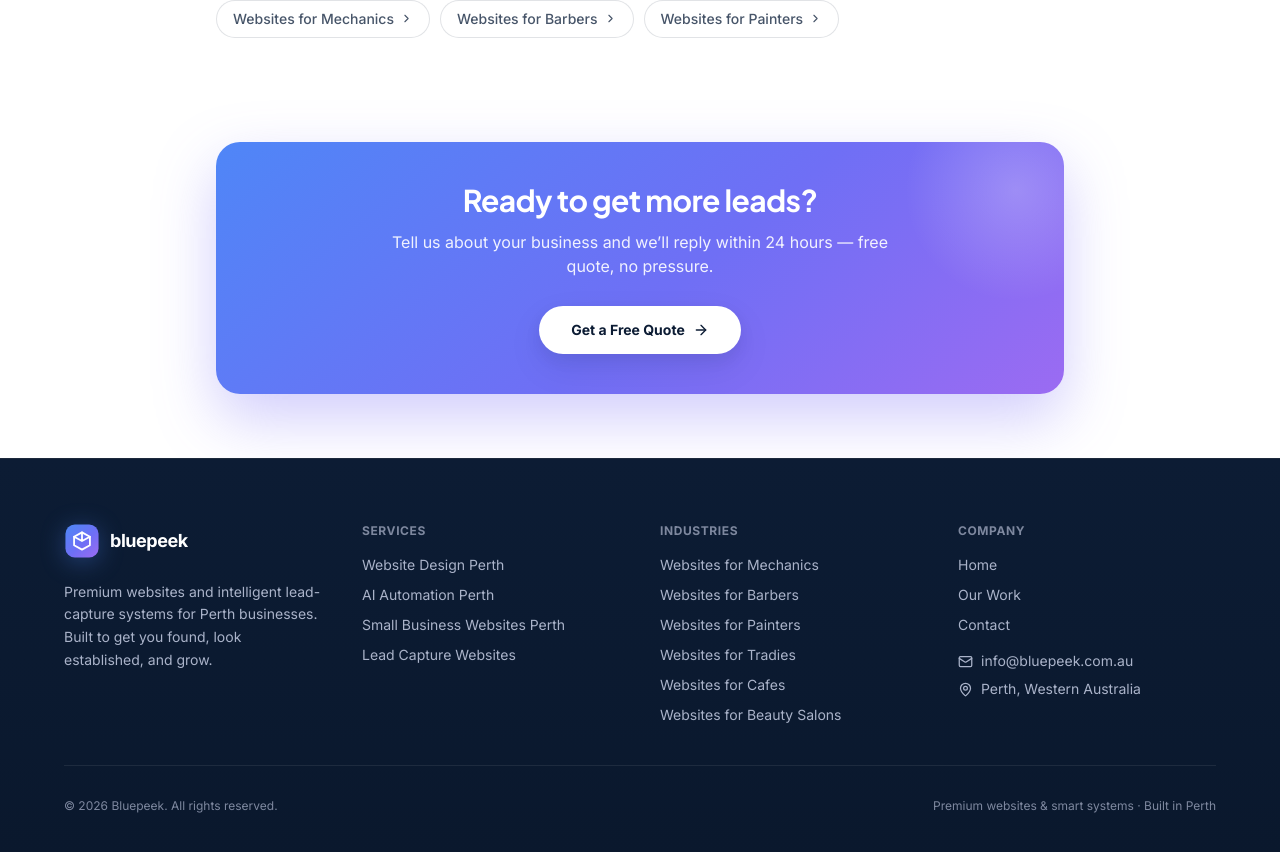
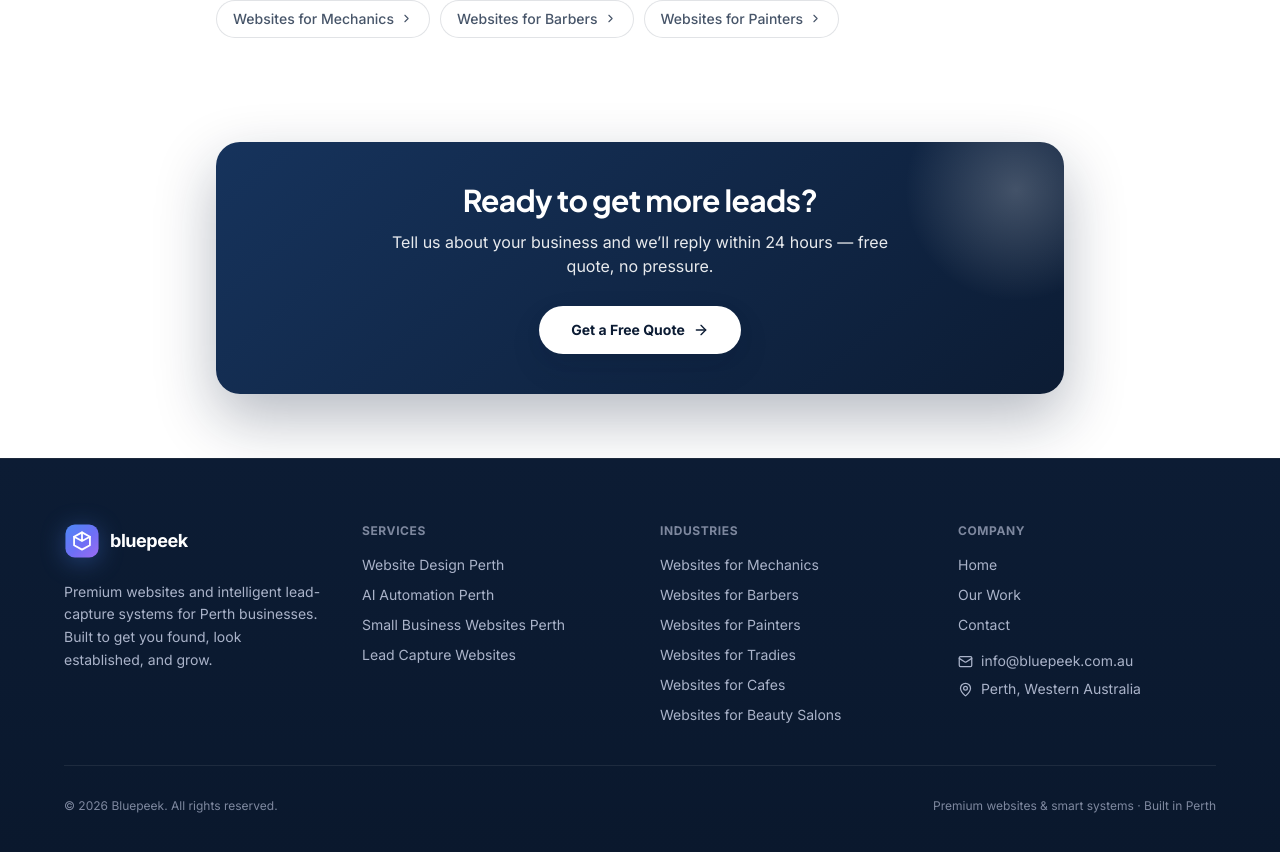
Before and after one commit to zachcolvillez-stack/bluepeek-website, a Next.js app: page /ai-automation-perth in a window 1280 px wide. Shown: the part 1747-2599 px from the top of the page. Built offline with nearby package versions, Linux system fonts and the light colour scheme.

Commit message:
auto-save: LandingTemplate.jsx

```diff
--- a/components/site/LandingTemplate.jsx
+++ b/components/site/LandingTemplate.jsx
@@ -118,7 +118,7 @@ export default function LandingTemplate({ breadcrumb = [], eyebrow, h1, lead, se
         {/* Final CTA */}
         <section className="relative max-w-4xl mx-auto px-6 py-16">
           <div className="rounded-3xl p-10 text-center relative overflow-hidden"
-            style={{ background: 'linear-gradient(140deg,#4f86f7 0%,#6f6ff5 55%,#9b6bf2 100%)', boxShadow: '0 24px 60px rgba(123,111,245,0.35)' }}>
+            style={{ background: 'linear-gradient(140deg, #16335c 0%, #0c1c34 100%)', boxShadow: '0 24px 60px rgba(12,28,52,0.30)' }}>
             <div className="absolute -right-16 -top-16 w-56 h-56 rounded-full" style={{ background: 'radial-gradient(circle, rgba(255,255,255,0.22) 0%, transparent 70%)' }} />
             <h2 className="relative text-2xl md:text-3xl font-bold text-white mb-3">Ready to get more leads?</h2>
             <p className="relative text-base mb-7 max-w-lg mx-auto" style={{ color: 'rgba(255,255,255,0.9)' }}>
```
